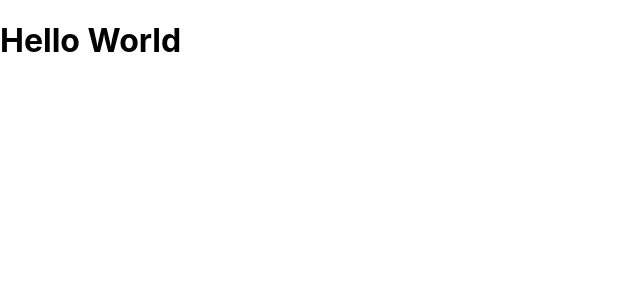
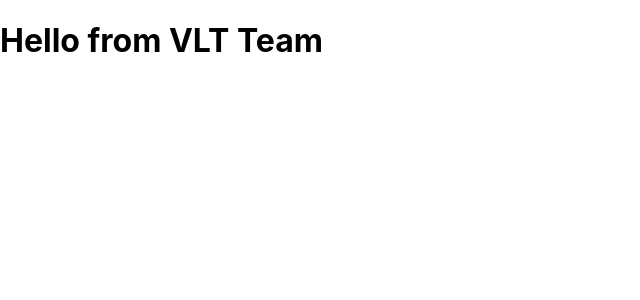
Before and after one commit to billal-ayyoob/base-react-app, a React (Create React App) app: page / in a window 1280 px wide. Shown: the top 300 px of the page, without its empty margins (0-640 px from the left). Built offline with nearby package versions, Linux system fonts and the light colour scheme.

Commit message:
Update to the App.js

```diff
--- a/src/App.js
+++ b/src/App.js
@@ -5,7 +5,7 @@ class MyComponent extends React.Component{
 	render(){
 		return(
 			<React.Fragment>
-				<h1>Hello World</h1>
+				<h1>Hello from VLT Team</h1>
 			</React.Fragment>
 		)
 	}
```
